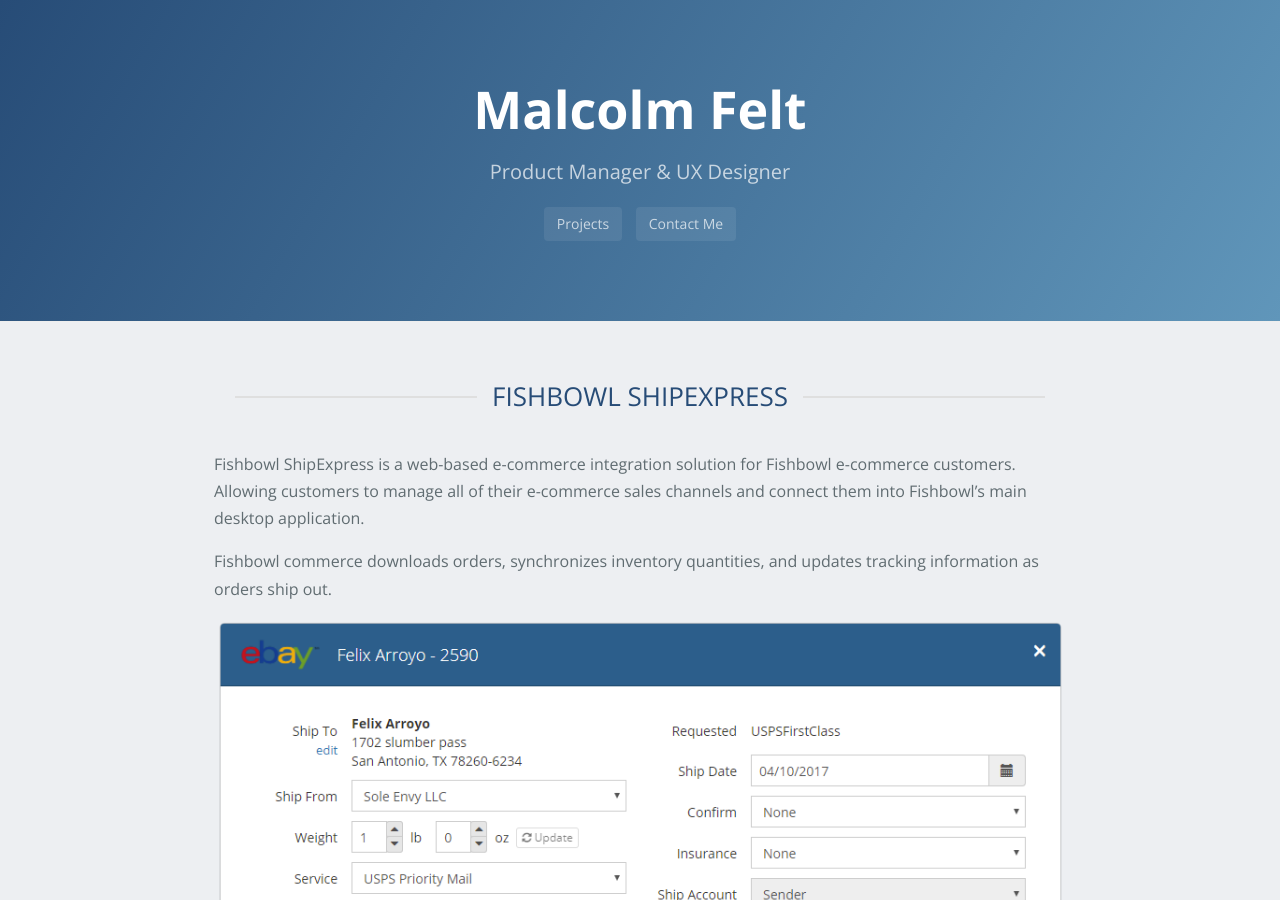
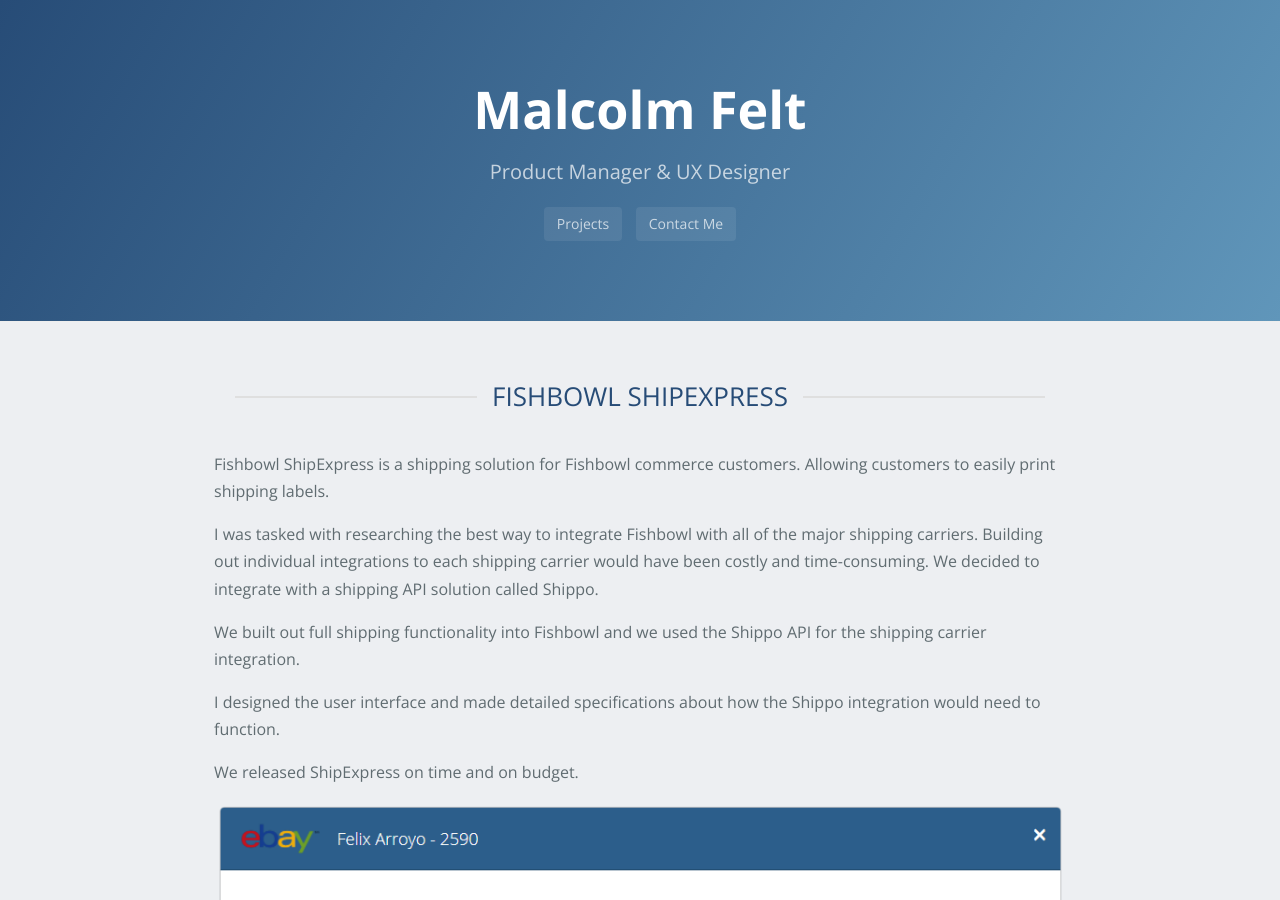
Before and after one commit to mfelt/mfelt.github.io, a Jekyll site: the page built from shipexpress.md, in a window 1280 px wide and 900 px high. Built offline with Jekyll 4.4.1, drawn with Linux system fonts in a browser that asks for light colours; nearby versions of some CDN libraries; our own code applies the rules of GitHub Pages for plain Markdown files.

Commit message:
Update shipexpress.md

```diff
--- a/shipexpress.md
+++ b/shipexpress.md
@@ -1,7 +1,13 @@
 {% include h2 text="Fishbowl ShipExpress" %}
 
-Fishbowl ShipExpress is a web-based e-commerce integration solution for Fishbowl e-commerce customers. Allowing customers to manage all of their e-commerce sales channels and connect them into Fishbowl's main desktop application.
+Fishbowl ShipExpress is a shipping solution for Fishbowl commerce customers. Allowing customers to easily print shipping labels.
 
-Fishbowl commerce downloads orders, synchronizes inventory quantities, and updates tracking information as orders ship out.
+I was tasked with researching the best way to integrate Fishbowl with all of the major shipping carriers. Building out individual integrations to each shipping carrier would have been costly and time-consuming. We decided to integrate with a shipping API solution called Shippo.
+
+We built out full shipping functionality into Fishbowl and we used the Shippo API for the shipping carrier integration.
+
+I designed the user interface and made detailed specifications about how the Shippo integration would need to function.
+
+We released ShipExpress on time and on budget.
 
 {% include image image="shipping" %}
```
